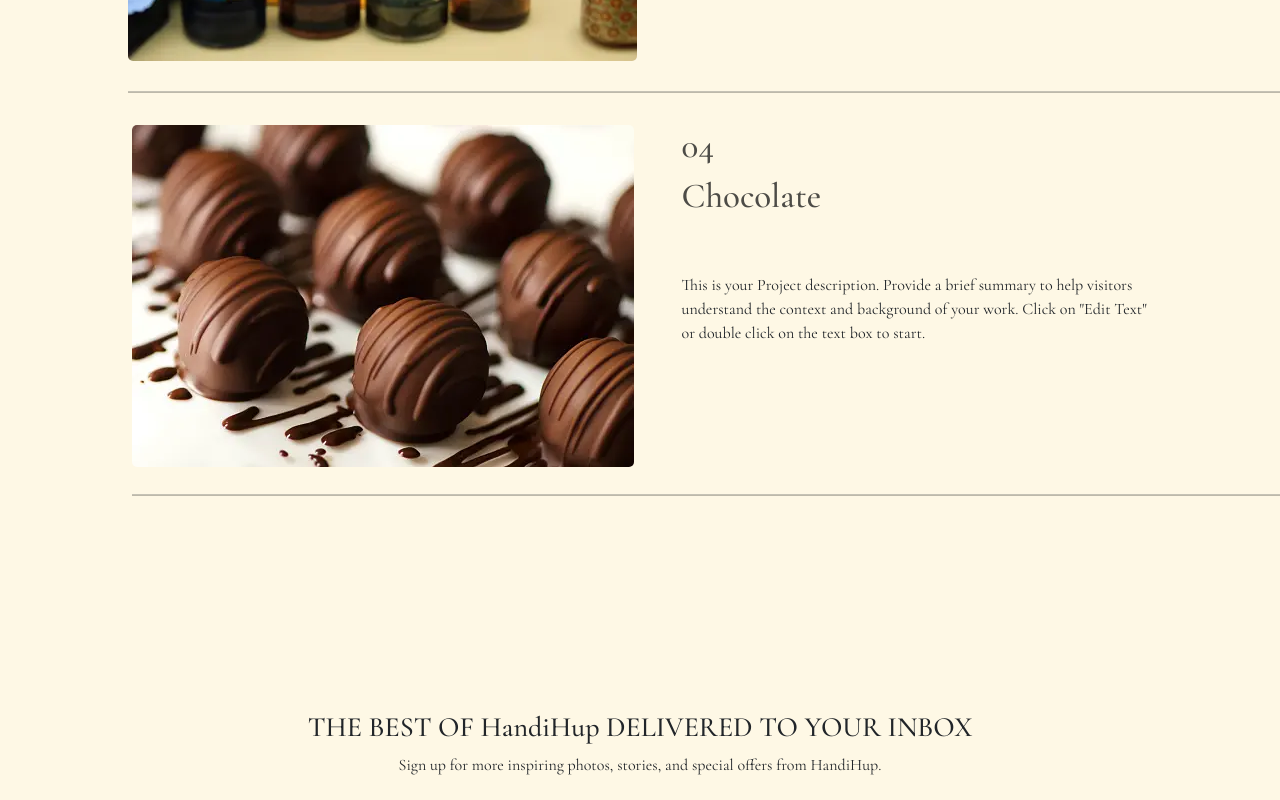
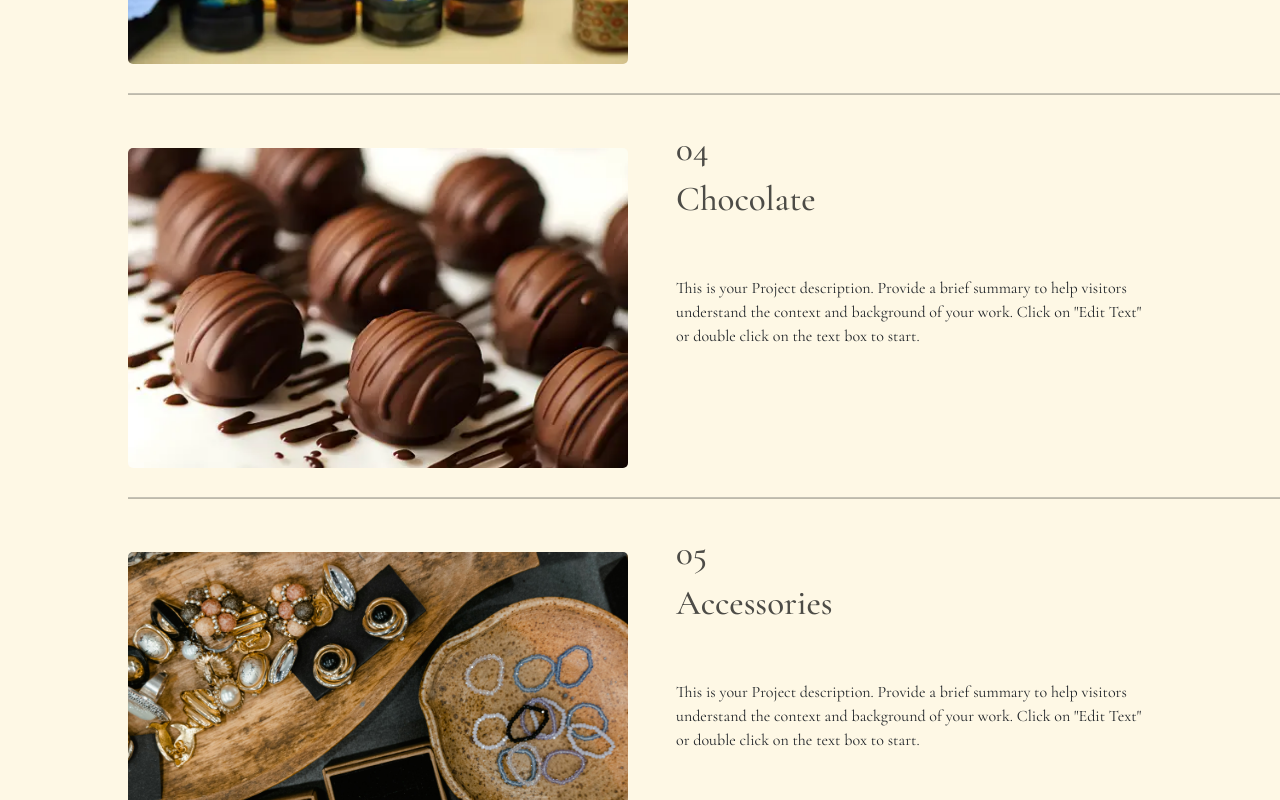
Before and after one commit to marwababelly/handihup, a React (Create React App) app: page /Projects in a window 1280 px wide. Shown: the part 1420-2220 px from the top of the page. Built offline with nearby package versions, Linux system fonts and the light colour scheme.

Commit message:
adding new project to projects page

```diff
--- a/src/Pages/Projects/ProjectDetails.js
+++ b/src/Pages/Projects/ProjectDetails.js
@@ -4,7 +4,7 @@ import chocolate from "../../assets/chocolate2.jpg";
 import fontArt from "../../assets/fontArt4.jpg";
 import skinCare from "../../assets/skinCare.jpg";
 import pottery from "../../assets/pottery3.jpg";
-
+import rings from '../../assets/Rings.jpg'
 const ProjectDetails = () => {
   const projectsDetails = [
     {
@@ -55,6 +55,18 @@ const ProjectDetails = () => {
       dProjectReviews:
         "This is your Project description. Provide a brief summary to help visitors understand the context and background of your work. Click on or double click on the text box to start",
     },
+    {
+      dProjectName: "Accessories",
+      dProjectImg: rings,
+      dProjectDescription:
+        "This is your Project description. Provide a brief summary to help visitors understand the context and background of your work. Click on or double click on the text box to start This is your Project description. Provide a brief summary to help visitors understand the context and background of your work. Click on or double click on the text box to start.",
+      dProjectContents: {
+        a1: "1",
+        a2: "2",
+      },
+      dProjectReviews:
+        "This is your Project description. Provide a brief summary to help visitors understand the context and background of your work. Click on or double click on the text box to start",
+    },
   ];
 
   return (
--- a/src/Pages/Projects/Projects.module.css
+++ b/src/Pages/Projects/Projects.module.css
@@ -73,6 +73,9 @@ h2 {
 
 .img {
   border-radius: 5px;
+  height: 320px;
+  width: 500px;
+  margin-top: 20px;
 }
 
 @media (max-width: 768px) {
--- a/src/Pages/Projects/ProjectsPage.js
+++ b/src/Pages/Projects/ProjectsPage.js
@@ -4,6 +4,7 @@ import chocolate from "../../assets/chocolate2.jpg";
 import fontArt from "../../assets/fontArt4.jpg";
 import skinCare from "../../assets/skinCare.jpg";
 import pottery from "../../assets/pottery3.jpg";
+import rings from '../../assets/beadRings.jpg'
 import { NavLink } from "react-bootstrap";
 
 const ProjectsPage = () => {
@@ -40,6 +41,14 @@ const ProjectsPage = () => {
       img: chocolate,
       link: "chocolate",
     },
+    {
+      id: 5,
+      projectName: "Accessories",
+      projectDescription:
+        'This is your Project description. Provide a brief summary to help visitors understand the context and background of your work. Click on "Edit Text" or double click on the text box to start.',
+      img: rings,
+      link: "accessories",
+    },
   ];
 
   return (
```
Also changed, not shown: src/assets/Rings.jpg (added), src/assets/beadRings.jpg (added).
